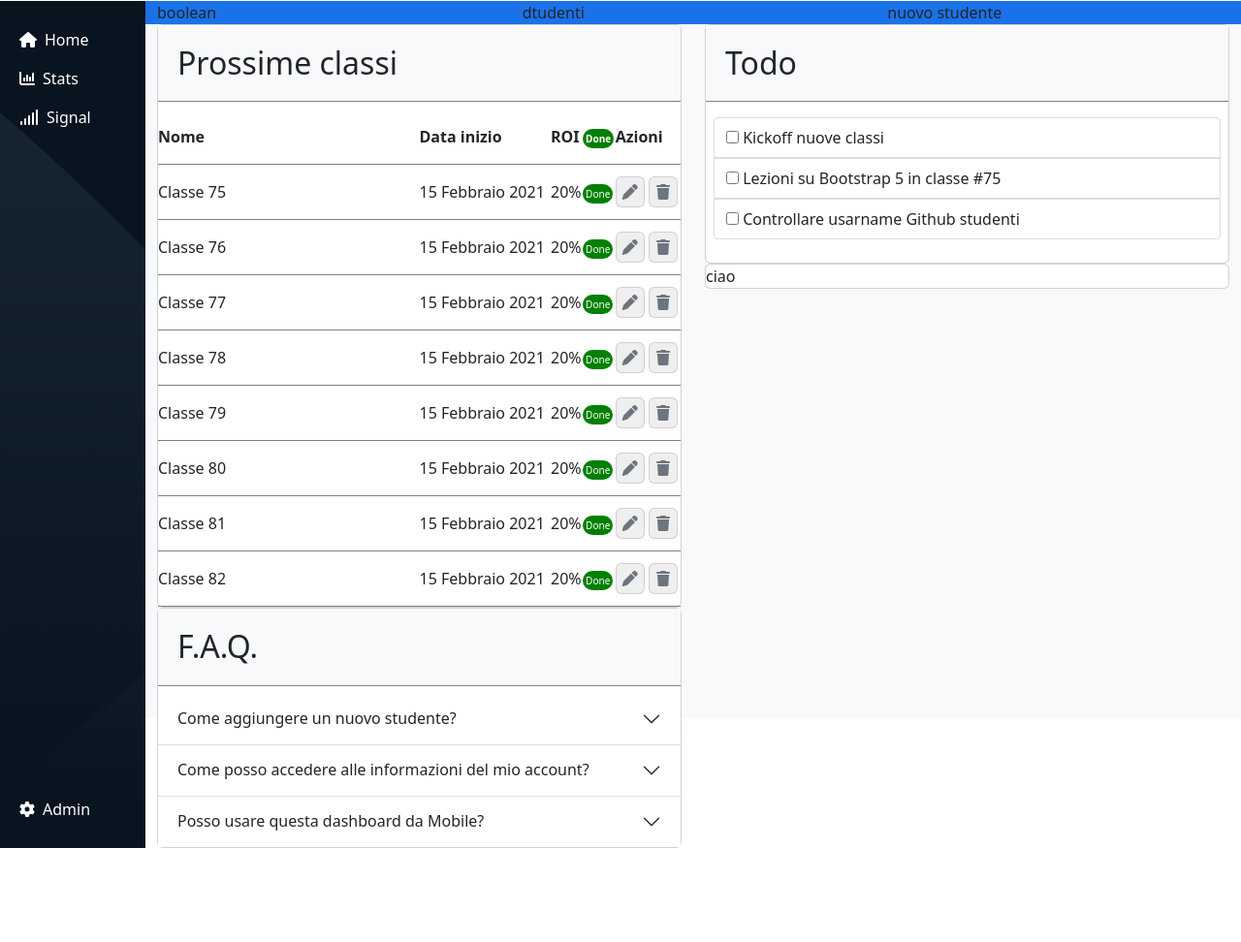
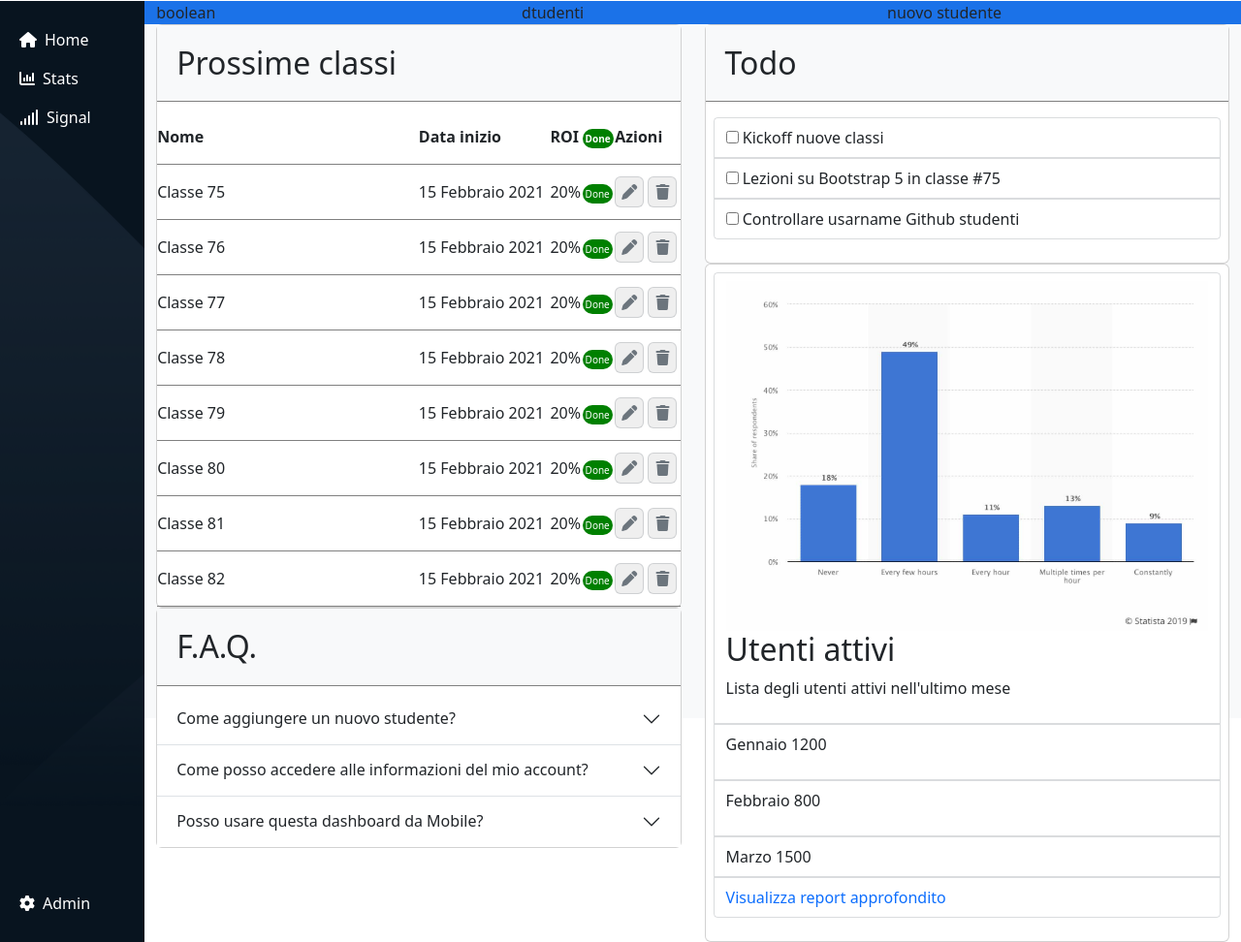
Before and after one commit to TuriniMattia/html-css-bootstrap-dashboard, a plain HTML site: page index.html in a window 1280 px wide. Shown: the part 59-1031 px from the top of the page at 97% size. Before the commit the page ends 934 px from the top, so only its background shows below. Drawn offline with nearby package versions, Linux system fonts and the light colour scheme.

Commit message:
[add]push

```diff
--- a/index.html
+++ b/index.html
@@ -214,7 +214,28 @@
                                     </ul>
 
                                 </div>
-                                <div class="card gx-3">ciao</div>
+                                <div class="card gx-3">
+                                    <ul class="p-2">
+                                        <li class="container py-2 border border-secondary  border-opacity-25 rounded-top-1">
+                                            <img src="img/stats.jpeg" alt="">
+                                            <h2>Utenti attivi</h2>
+                                            <p>Lista degli utenti attivi nell'ultimo mese</p>
+                                        </li>
+                                        <li class="container py-2 border border-secondary  border-opacity-25 1">
+                                            <p>Gennaio 1200</p>
+                                        </li>
+                                        <li class="container py-2 border border-secondary  border-opacity-25 ">
+                                            <p>Febbraio 800</p>
+                                        </li>
+                                        <li class="container py-2 border border-secondary  border-opacity-25 ">
+                                            Marzo 1500
+                                        </li>
+                                        <li class="container py-2 border border-secondary  border-opacity-25 rounded-bottom-1">
+                                            <a class="text-primary "  href="">Visualizza report approfondito</a>
+                                        </li>
+                                    </ul>
+
+                                </div>
                             </div>
 
                         </div>
--- a/style.css
+++ b/style.css
@@ -64,9 +64,7 @@ ul, ol, li {
 
 
 /* card-section */
-.card-section {
 
-}
 
 .green-bt {
 	color: white;
```
